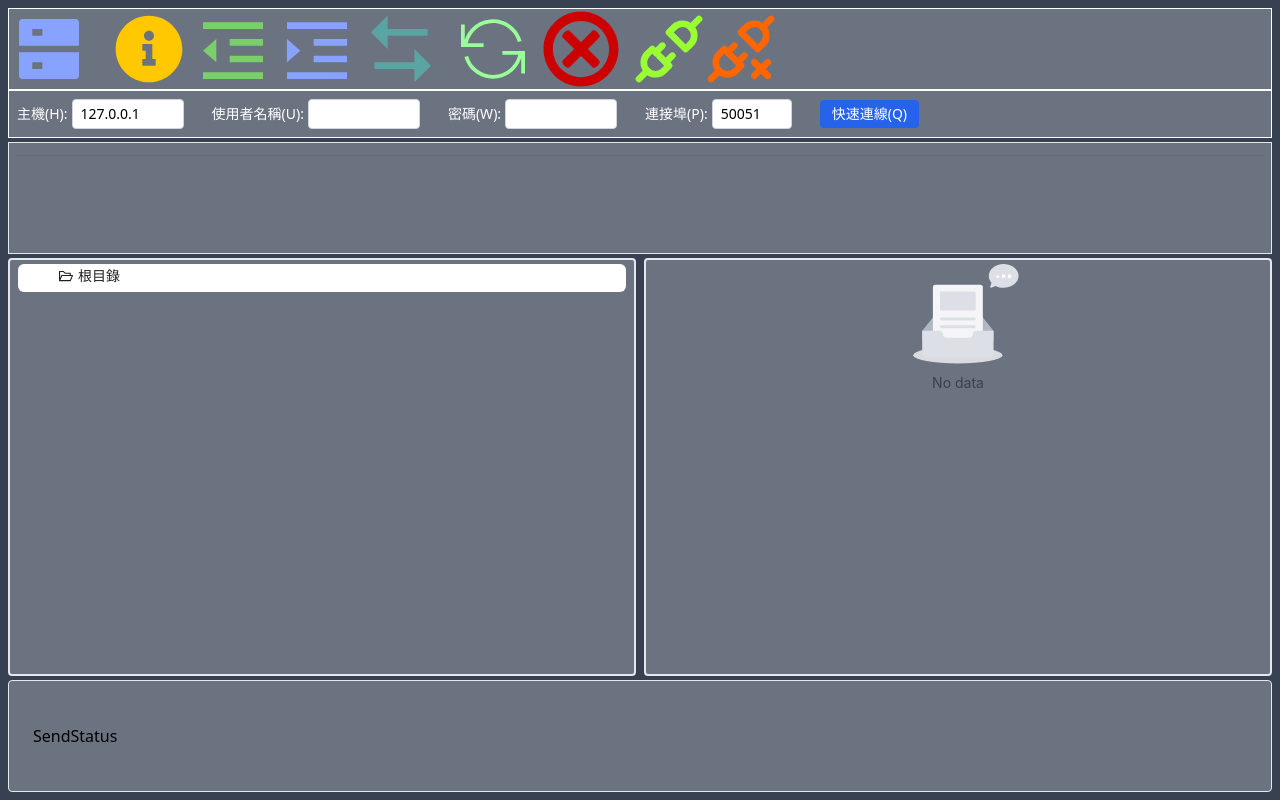
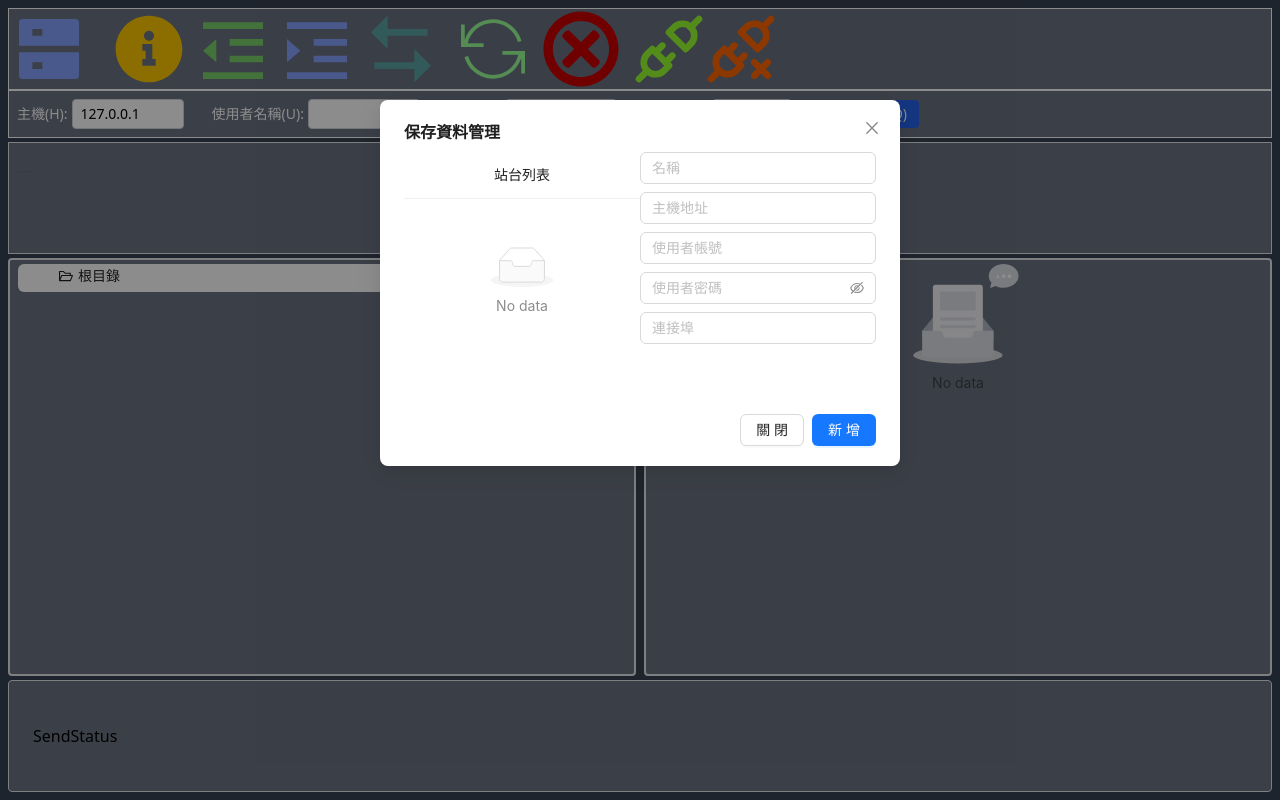
Before and after one commit to ShouShouRen/FinalProject, a React (Vite) app in the folder src/UI/: page / in a window 1280 px wide. Both pictures are taken after a click on the button 49 px from the left and 49 px from the top of the page. Built offline with nearby package versions, Linux system fonts and the light colour scheme.

Commit message:
temp: 按鈕修正

```diff
--- a/src/UI/src/Components/ConnectStatus/index.tsx
+++ b/src/UI/src/Components/ConnectStatus/index.tsx
@@ -1,5 +1,5 @@
 import React, { useEffect, useRef, useState } from 'react';
-import { List } from 'antd';
+import { List, Space } from 'antd';
 
 interface ConnectStatusProps {
   message: string;
@@ -25,6 +25,7 @@ const ConnectStatus: React.FC<ConnectStatusProps> = ({ message }) => {
       className='w-full h-full p-2 overflow-auto bg-gray-500 border'
       style={{ maxHeight: '400px' }}
     >
+      <Space direction='vertical'>
         <List
           dataSource={messages}
           renderItem={(msg, index) => (
@@ -33,6 +34,7 @@ const ConnectStatus: React.FC<ConnectStatusProps> = ({ message }) => {
             </List.Item>
           )}
         />
+      </Space>
     </div>
   );
 };
--- a/src/UI/src/Components/ToolBar/index.tsx
+++ b/src/UI/src/Components/ToolBar/index.tsx
@@ -8,17 +8,168 @@ import {
 import { TfiReload } from 'react-icons/tfi';
 import { GiCancel } from 'react-icons/gi';
 import { TbPlugConnected, TbPlugConnectedX } from 'react-icons/tb';
+import { useEffect, useState } from 'react';
+import { Button, Flex, Input, List, Modal, Space, Typography } from 'antd';
+const { Text } = Typography;
+type DataItem = { name: string; host: string; user: string; password: string; port: string };
 const ToolBar = () => {
+  const [isModalVisible, setIsModalVisible] = useState(false);
+  const [dataList, setDataList] = useState(() => {
+    const savedData = localStorage.getItem('dataList');
+    return savedData ? JSON.parse(savedData) : [];
+  });
+  const [host, setHost] = useState('');
+  const [name, setName] = useState('');
+  const [password, setPassword] = useState('');
+  const [port, setPort] = useState('');
+  const [user, setUser] = useState('');
+  const [passwordVisible, setPasswordVisible] = useState(false);
+  const [isEditing, setIsEditing] = useState(false);
+  useEffect(() => {
+    localStorage.setItem('dataList', JSON.stringify(dataList));
+  }, [dataList]);
+
+  const handleAdd = () => {
+    if (host.trim() && user.trim() && password.trim() && port.trim()) {
+      const isEditing = dataList.some((item: DataItem) => item.host === host);
+      if (isEditing) {
+        setDataList(
+          dataList.map((item: DataItem) =>
+            item.name === name ? { host, user, password, port } : item,
+          ),
+        );
+      } else {
+        setDataList([...dataList, { name: name.trim(), host: host.trim(), user, password, port }]);
+      }
+      setHost('');
+      setUser('');
+      setPassword('');
+      setPort('');
+      setName('');
+    }
+  };
   const handleClick = (e: React.MouseEvent<HTMLButtonElement>) => {
     const title = e.currentTarget.getAttribute('title');
     console.log(`Button clicked: ${title}`);
   };
+
+  const handleEdit = (item: DataItem) => {
+    setHost(item.host);
+    setName(item.name);
+    setUser(item.user);
+    setPassword(item.password);
+    setPort(item.port);
+    setIsEditing(true);
+    setIsModalVisible(true);
+  };
+  const handleConnect = (item: DataItem) => {
+    console.log(`Connecting to ${item.host}`);
+  };
+  const handleDelete = (item: DataItem) => {
+    setDataList(dataList.filter((i: DataItem) => i.host !== item.host));
+  };
+  const onClose = () => {
+    setHost('');
+    setUser('');
+    setPassword('');
+    setPort('');
+    setName('');
+    setIsEditing(false);
+    setIsModalVisible(false);
+  };
+
   return (
     <div className='flex flex-row items-center space-x-5 bg-gray-500 border border-white'>
       <div className='flex items-center'>
-        <button title='站台管理員' onClick={handleClick}>
+        <button title='站台管理員' onClick={() => setIsModalVisible(true)}>
           <RiServerFill className='w-12 h-12 lg:w-20 lg:h-20 md:w-16 md:h-16' color='#87A2FF' />
         </button>
+        <Modal
+          title='保存資料管理'
+          open={isModalVisible}
+          onCancel={onClose}
+          cancelText='關閉'
+          okText={name ? '保存' : '新增'}
+          onOk={handleAdd}
+          destroyOnClose={true}
+        >
+          <div className='flex flex-row w-full'>
+            <div className='w-1/2 text-center flex1 h-[250px] overflow-auto'>
+              <List
+                dataSource={dataList}
+                header={<div>站台列表</div>}
+                renderItem={(item: DataItem, index) => (
+                  <List.Item
+                    key={index}
+                    onClick={() => handleEdit(item)}
+                    className='text-lg cursor-pointer'
+                  >
+                    <Flex justify='space-between' align='center'>
+                      <Text>{`${item.name}`}</Text>
+                      <div>
+                        <Button
+                          className='ml-2'
+                          onClick={(e) => {
+                            e.stopPropagation();
+                            handleDelete(item);
+                          }}
+                        >
+                          刪除
+                        </Button>
+                        <Button
+                          className='ml-2'
+                          onClick={(e) => {
+                            e.stopPropagation();
+                            handleConnect(item);
+                          }}
+                        >
+                          連線
+                        </Button>
+                      </div>
+                    </Flex>
+                  </List.Item>
+                )}
+              />
+            </div>
+            <div className='w-1/2 text-center flex1'>
+              <Space direction='vertical'>
+                <Input
+                  placeholder='名稱'
+                  value={name}
+                  disabled={isEditing}
+                  onChange={(e) => setName(e.target.value)}
+                />
+
+                <Input
+                  placeholder='主機地址'
+                  value={host}
+                  defaultValue='127.0.0.1'
+                  onChange={(e) => setHost(e.target.value)}
+                />
+                <Input
+                  placeholder='使用者帳號'
+                  value={user}
+                  onChange={(e) => setUser(e.target.value)}
+                />
+                <Input.Password
+                  placeholder='使用者密碼'
+                  visibilityToggle={{
+                    visible: passwordVisible,
+                    onVisibleChange: setPasswordVisible,
+                  }}
+                  value={password}
+                  onChange={(e) => setPassword(e.target.value)}
+                />
+                <Input
+                  placeholder='連接埠'
+                  value={port}
+                  defaultValue='50051'
+                  onChange={(e) => setPort(e.target.value)}
+                />
+              </Space>
+            </div>
+          </div>
+        </Modal>
       </div>
       <div className='flex items-center gap-1'>
         <button title='連線紀錄' onClick={handleClick}>
```
Lines whose indentation alone changed are shown as unchanged.
